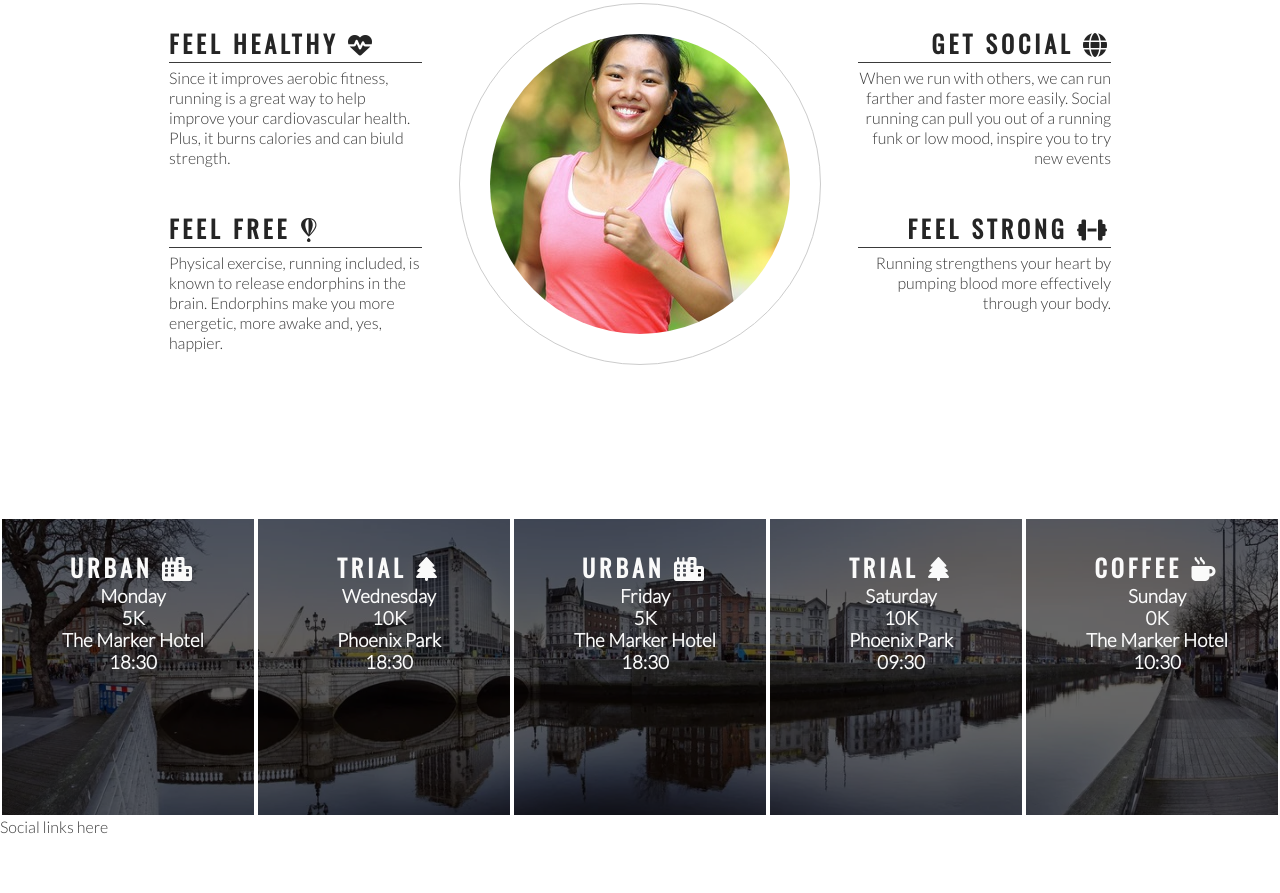
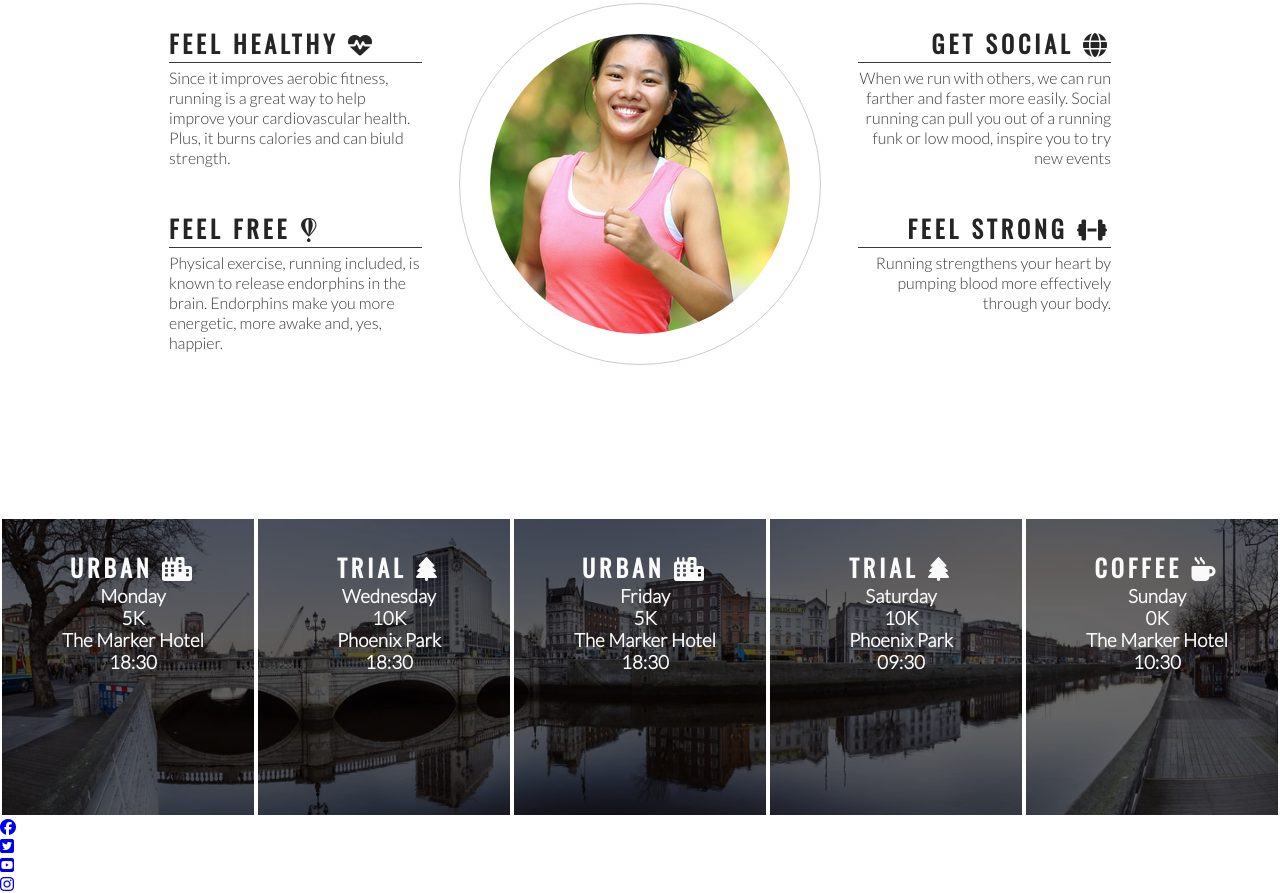
Before and after one commit to Lukas2020-code/love-running-website, a plain HTML site: page index.html in a window 1280 px wide. Shown: the part 778-1671 px from the top of the page. Before the commit the page ends 1614 px from the top, so only its background shows below. Drawn offline with nearby package versions, Linux system fonts and the light colour scheme.

Commit message:
Add social media icons for footer

```diff
--- a/assets/css/style.css
+++ b/assets/css/style.css
@@ -205,10 +205,19 @@ hr {
     float: left;
     padding: 30px 0 0 10px;
     text-align: center;
-    border: 2px solid #fff;
+    border: 2px solid white;
     box-sizing: border-box;
 }
 
 #times h2 {
     color: #fafafa;
 }
+
+#social-icons {
+    overflow: hidden;
+}
+
+#social-icons div {
+    height: 180px;
+    text-align: center;
+}
--- a/index.html
+++ b/index.html
@@ -125,7 +125,33 @@
     </section>
 
     <footer>
-        Social links here
+        <!-- <div id="social-icons">
+            <div>
+                <a href="www.facebook.com"><i class="fab fa-facebook"></i>
+            </div>
+            <div><i class="fab fa-twitter-square"></i></div>
+            <div><i class="fab fa-youtube-square"></i></div>
+            <div><i class="fab fa-instagram"></i></div>
+        </div> -->
+        <ul>
+            <li>
+                <a href="https://facebook.com" target="_blank" rel="noopener"
+                    aria-label="Visit our Facebook page (opens in a new tab)"><i class="fab fa-facebook"></i></a>
+            </li>
+            <li>
+                <a href="https://twitter.com" target="_blank" rel="noopener"
+                    aria-label="Visit our Twitter page (opens in a new tab)"><i class="fab fa-twitter-square"></i></a>
+            </li>
+            <li>
+                <a href="https://youtube.com" target="_blank" rel="noopener"
+                    aria-label="Visit our YouTubbe channel (opens in a new tab)"><i
+                        class="fab fa-youtube-square"></i></a>
+            </li>
+            <li>
+                <a href="https://instagram.com" target="_blank" rel="noopener"
+                    aria-label="Visit our Instagram page (opens in a new tab)"><i class="fab fa-instagram"></i></a>
+            </li>
+        </ul>
     </footer>
 
     <!-- font awesome script -->
```
